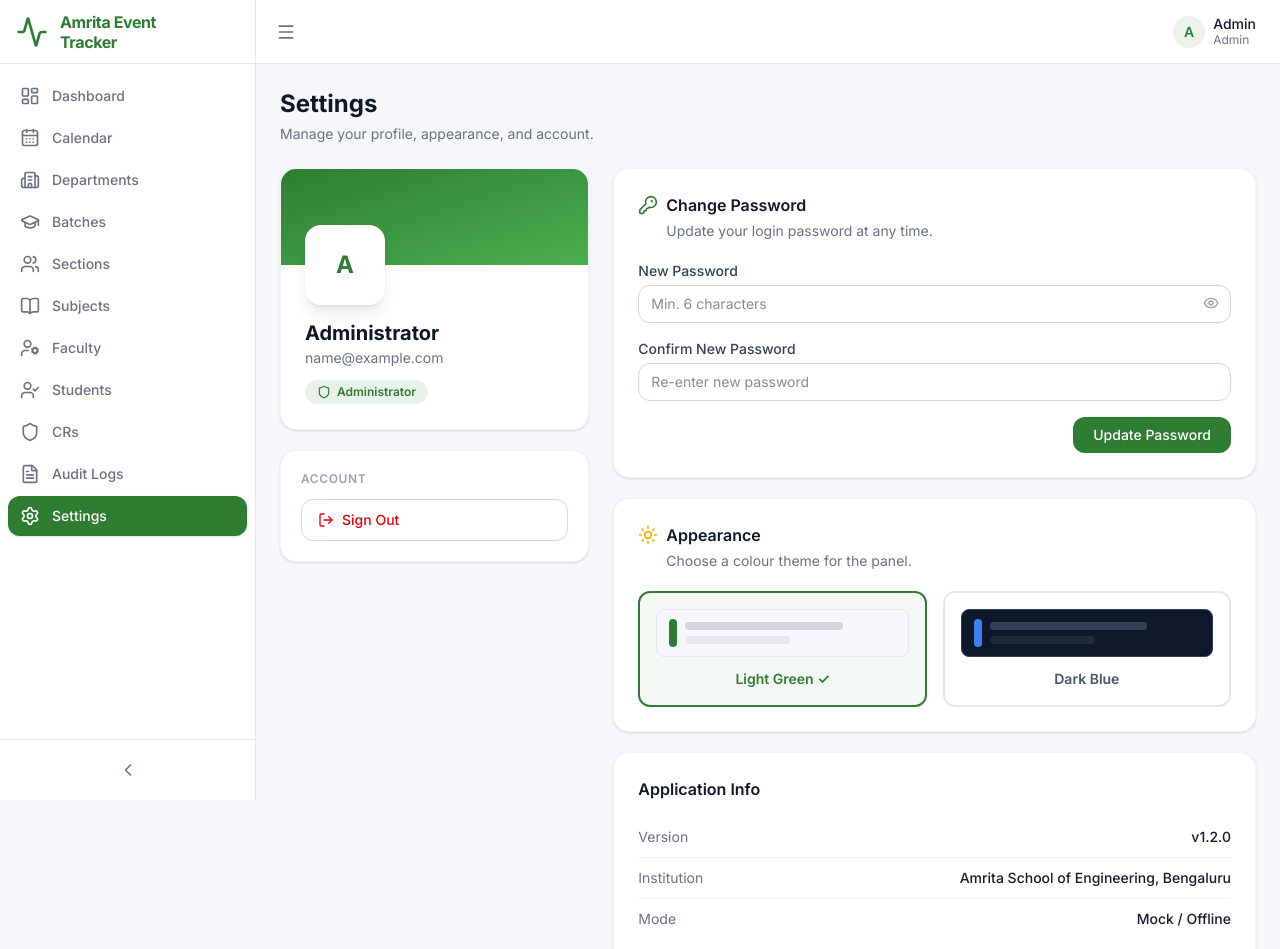
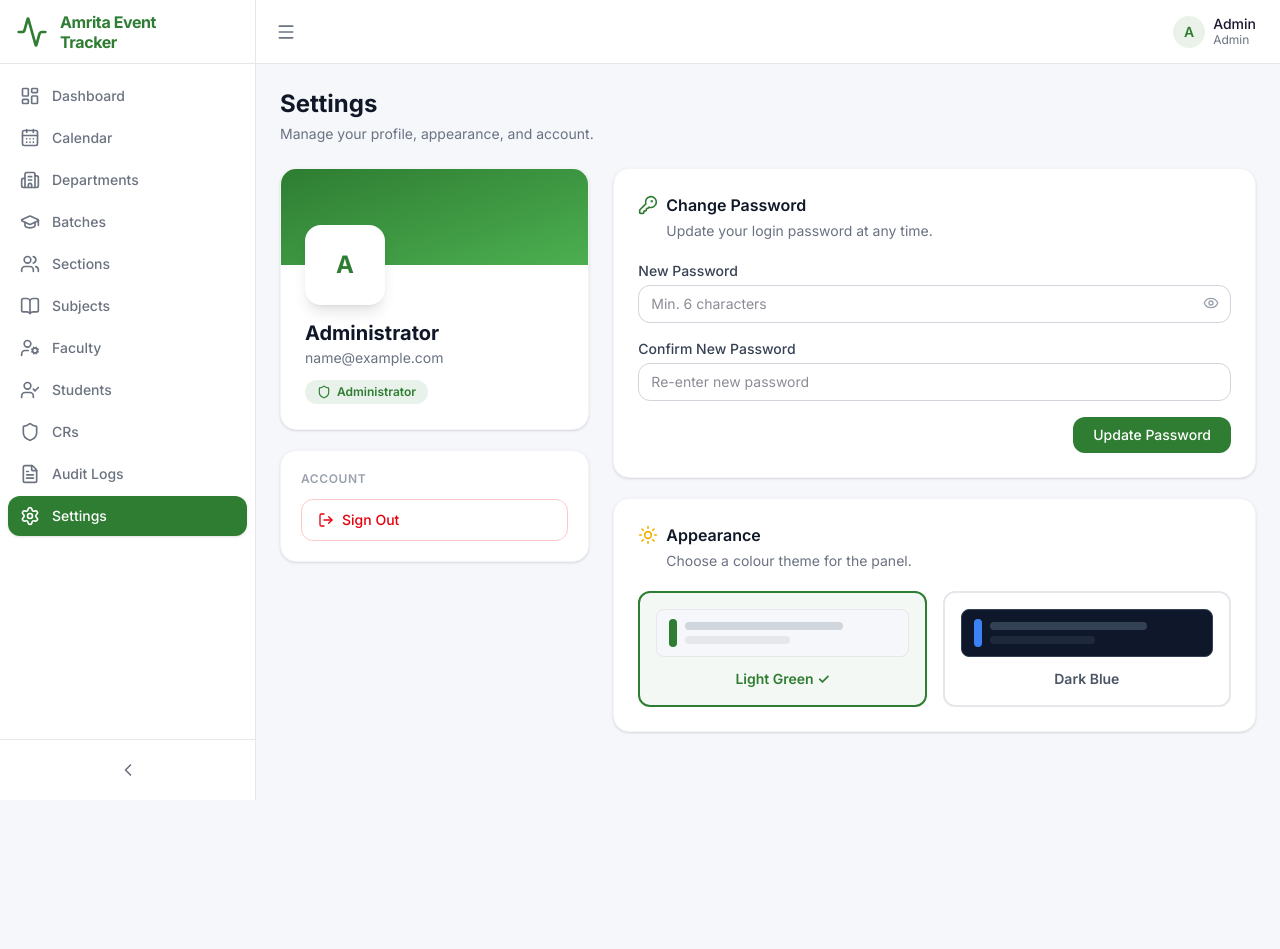
Before and after one commit to ARUN-17-0/amrita-event-tracker, a React (Vite) app in the folder admin-web/: page /settings in a window 1280 px wide. Shown: the top 949 px of the page. After the commit the page ends 800 px from the top, so only its background shows below. Built offline with nearby package versions, Linux system fonts and the light colour scheme; no server answers; sample sign-in values are in the browser's storage.

Commit message:
chore: remove Application Info card from settings

```diff
--- a/admin-web/src/pages/settings/SettingsPage.tsx
+++ b/admin-web/src/pages/settings/SettingsPage.tsx
@@ -173,23 +173,6 @@ export function SettingsPage() {
               ))}
             </div>
           </div>
-
-          {/* App Info */}
-          <div className="bg-white rounded-2xl shadow-sm border border-gray-100 p-6">
-            <h3 className="text-base font-semibold text-gray-900 mb-4">Application Info</h3>
-            <div className="divide-y divide-gray-100 text-sm">
-              {[
-                ["Version", "v1.2.0"],
-                ["Institution", "Amrita School of Engineering, Bengaluru"],
-                ["Mode", import.meta.env.VITE_USE_MOCK === "true" ? "Mock / Offline" : "Firebase / Live"],
-              ].map(([k, v]) => (
-                <div key={k} className="flex justify-between py-2.5">
-                  <span className="text-gray-500">{k}</span>
-                  <span className="font-medium">{v}</span>
-                </div>
-              ))}
-            </div>
-          </div>
         </div>
       </div>
     </AdminLayout>
```
